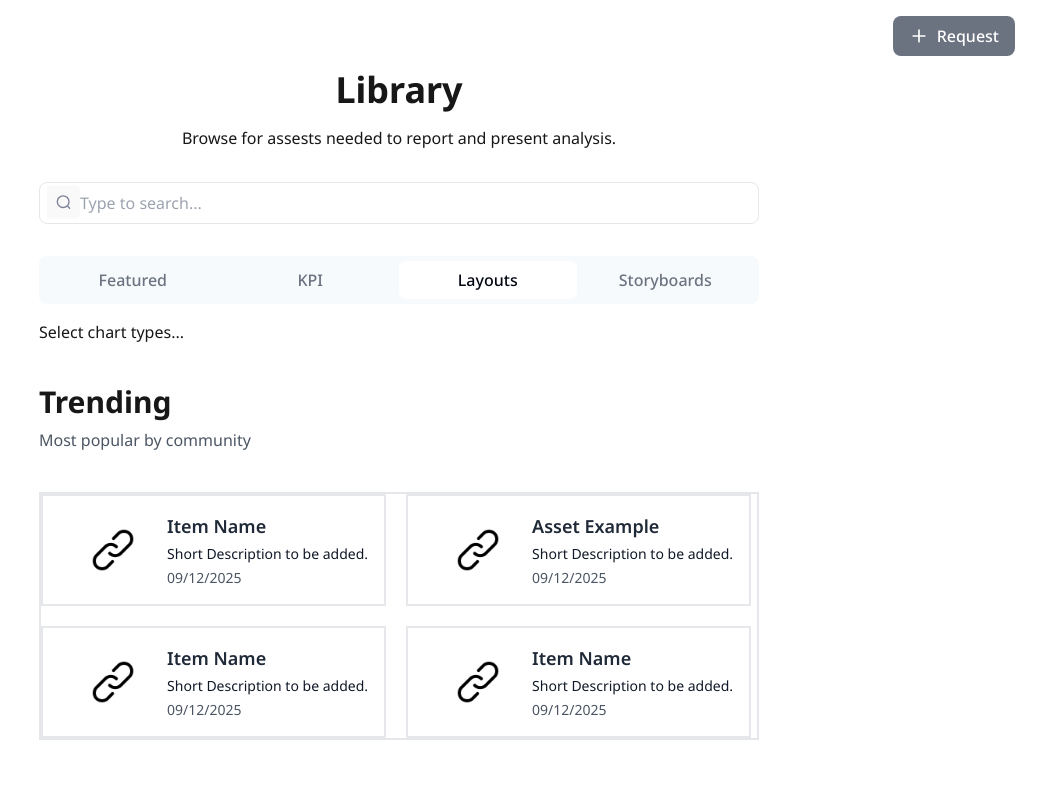
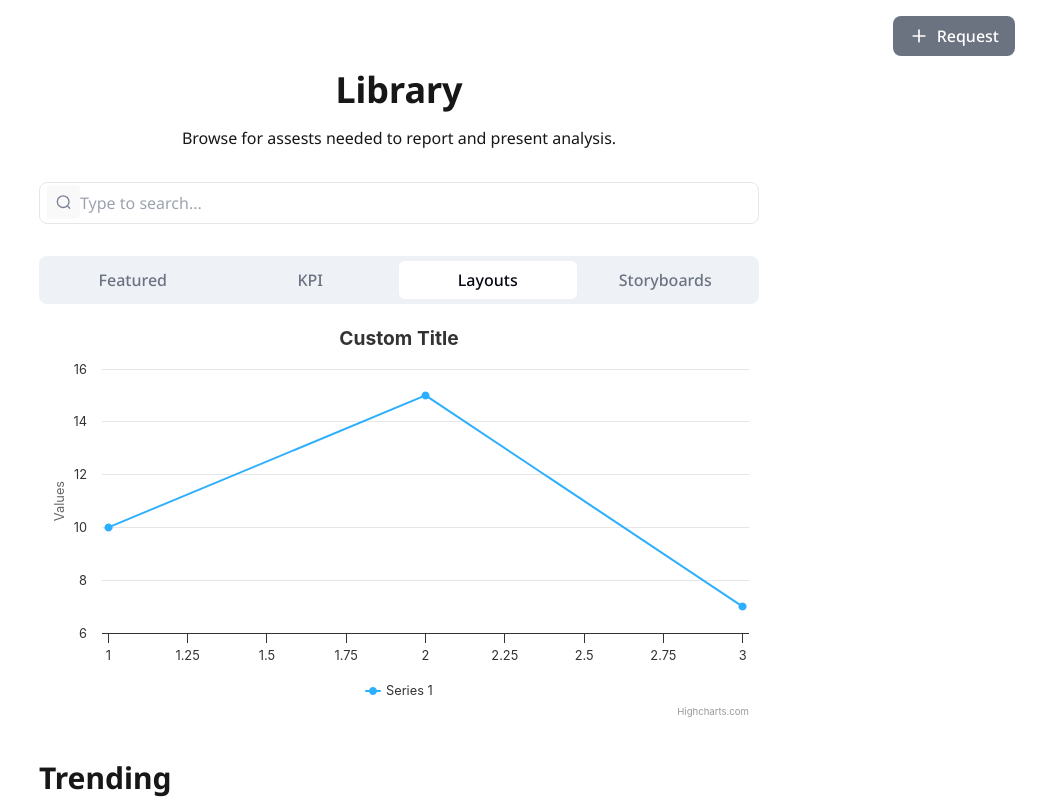
Before and after one commit to maityamit007/kpi-tracker, a Next.js app: page / in a window 1280 px wide. Both pictures are taken after a click on the button "Layouts". Shown: the top 800 px of the page, without its empty margins (241-1280 px from the left). Built offline with nearby package versions, Linux system fonts and the light colour scheme.

Commit message:
KPI Tracker

```diff
--- /dev/null
+++ b/components/layoutChart.tsx
@@ -0,0 +1,38 @@
+import React from "react";
+import Highcharts from "highcharts";
+import HighchartsReact from "highcharts-react-official";
+import { SeriesOptionsType } from "highcharts";
+import { LayoutChartProps } from "@/constants/constant";
+
+const LayoutChart: React.FC<LayoutChartProps> = ({ data, options }) => {
+  const chartOptions: Highcharts.Options = {
+    chart: {
+      type: "line",
+    },
+    title: {
+      text: "Chart Title",
+    },
+    xAxis: {
+      type: "linear",
+    },
+    yAxis: {
+      title: {
+        text: "Values",
+      },
+    },
+    series: data.map(series => ({
+      name: series.name,
+      type: "line",
+      data: series.data.map(point => [point.x, point.y]),
+    })) as SeriesOptionsType[], // Ensure proper type casting
+    ...options,
+  };
+
+  return (
+    <div style={{ width: "100%", height: "400px" }}>
+      <HighchartsReact highcharts={Highcharts} options={chartOptions} />
+    </div>
+  );
+};
+
+export default LayoutChart;
--- a/components/library.tsx
+++ b/components/library.tsx
@@ -1,24 +1,35 @@
 import { useState } from "react";
 import AssetCard from "./assetCard";
-import { Asset } from "@/constants/constant";
+import { Asset, Series } from "@/constants/constant";
 import SearchBar from "./searchBar";
 import Tabs from "./tab";
 import Modal from "./modal";
 import FeaturedContent from "./featuredContent";
 import TrendingContent from "./trendingContent";
+import LayoutChart from "./layoutChart";
+const sampleData: Series[] = [
+  {
+    name: "Series 1",
+    data: [
+      { x: 1, y: 10 },
+      { x: 2, y: 15 },
+      { x: 3, y: 7 },
+    ],
+  },
+];
 
 
 
 const assets: Asset[] = [
-  { id: 1, type: "KPI", name: "Revenue Growth", description: "Tracks revenue increase over time." },
-  { id: 2, type: "Layout", name: "Sales Dashboard", description: "Displays KPIs for sales performance." },
-  { id: 3, type: "Storyboard", name: "Quarterly Review", description: "Presentation of quarterly performance." }
+  { id: 1,  name: "Revenue Growth", description: "Tracks revenue increase over time." },
+  { id: 2,  name: "Sales Dashboard", description: "Displays KPIs for sales performance." },
+  { id: 3,  name: "Quarterly Review", description: "Presentation of quarterly performance." }
 ];
 
 const tabs = [
   { id: "featured", label: "Featured", content: <FeaturedContent/> },
   { id: "kpi", label: "KPI", content: <div>All KPI metrics here...</div> },
-  { id: "charts", label: "Layouts", content: <div>Select chart types...</div> },
+  { id: "charts", label: "Layouts", content: <LayoutChart data={sampleData} options={{ title: { text: "Custom Title" } }} /> },
   { id: "storyboards", label: "Storyboards", content: <div>Request access...</div> },
 ];
 
--- a/tailwind.config.ts
+++ b/tailwind.config.ts
@@ -11,7 +11,7 @@ export default {
       colors: {
         background: "var(--background)",
         foreground: "var(--foreground)",
-        card: "#f7fafc",
+        card: "#eef2f7",
       },
     },
   },
```
Also changed, not shown: constants/asset.tsx (added, +22 -0 lines), constants/constant.tsx (+15 -1 lines), package.json (+6 -4 lines), 1 other file (tests, documents, lock files or other folders).
